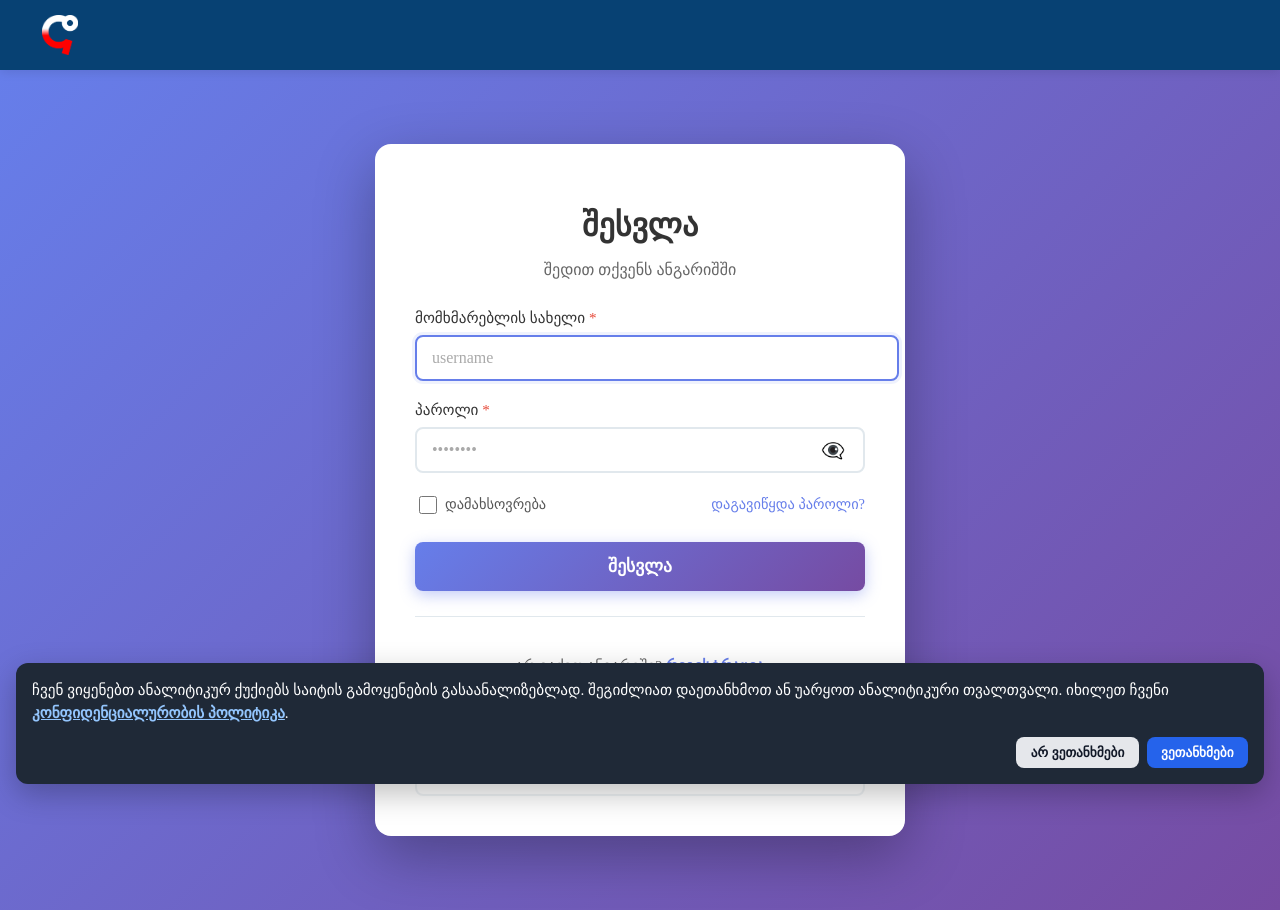
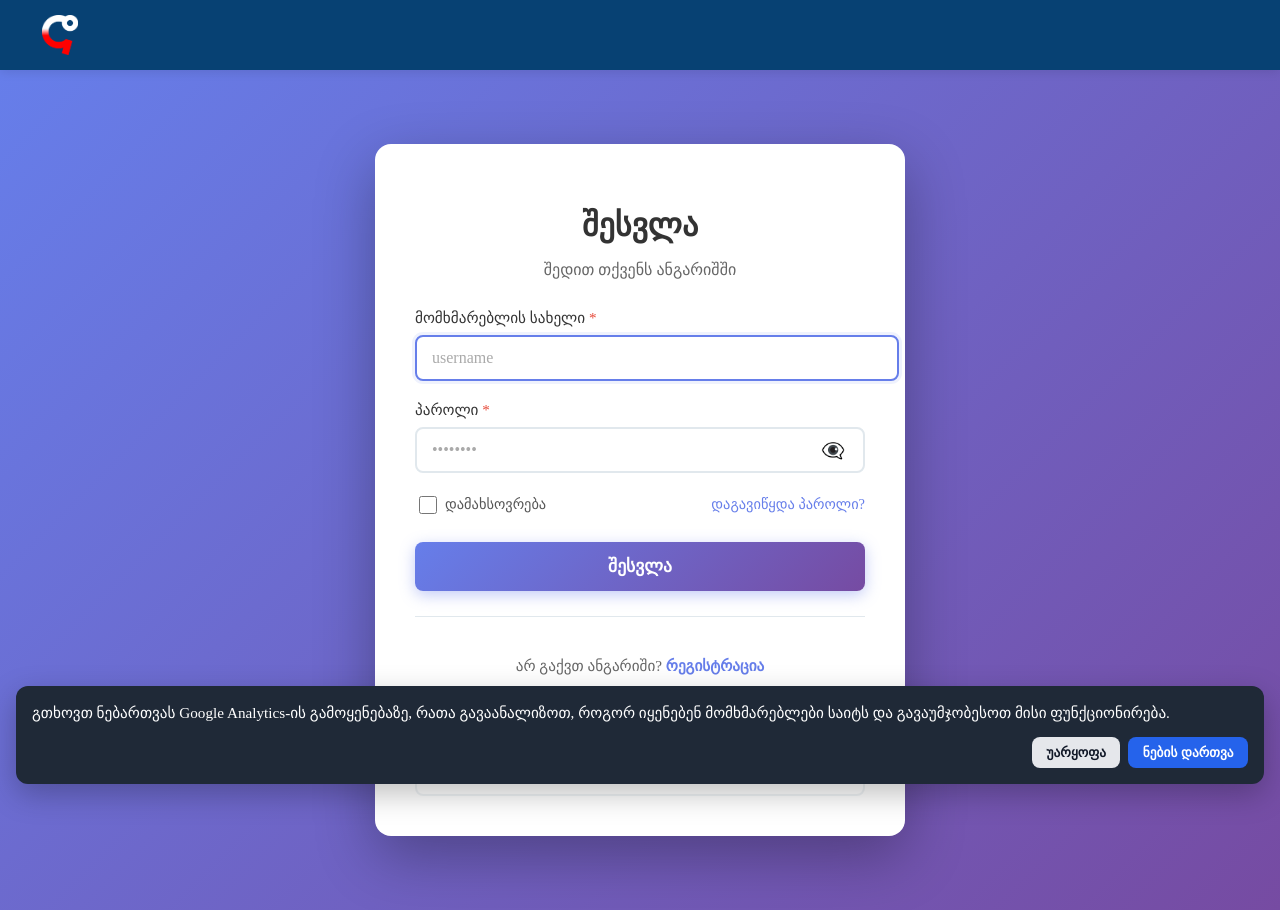
Before and after one commit to shashranluka/dedaena, a React (Create React App) app in the folder frontend/: page /login in a window 1280 px wide. Built offline with nearby package versions, Linux system fonts and the light colour scheme; no server answers.

Commit message:
feat: update cookie consent banner text for improved clarity and user understanding

```diff
--- a/frontend/src/components/CookieConsentBanner/CookieConsentBanner.jsx
+++ b/frontend/src/components/CookieConsentBanner/CookieConsentBanner.jsx
@@ -11,9 +11,11 @@ function CookieConsentBanner({ visible, onAccept, onReject }) {
     <div className="cookie-banner" role="dialog" aria-live="polite" aria-label="ქუქიების თანხმობა">
       <div className="cookie-banner__content">
         <p className="cookie-banner__text">
-          ჩვენ ვიყენებთ ანალიტიკურ ქუქიებს საიტის გამოყენების გასაანალიზებლად. შეგიძლიათ დაეთანხმოთ
+          გთხოვთ ნებართვას Google Analytics-ის გამოყენებაზე, რათა გავაანალიზოთ, როგორ იყენებენ მომხმარებლები საიტს და გავაუმჯობესოთ მისი ფუნქციონირება.
+
+          {/* ჩვენ ვიყენებთ ანალიტიკურ ქუქიებს საიტის გამოყენების გასაანალიზებლად. შეგიძლიათ დაეთანხმოთ
           ან უარყოთ ანალიტიკური თვალთვალი. იხილეთ ჩვენი{' '}
-          <Link to="/privacy">კონფიდენციალურობის პოლიტიკა</Link>.
+          <Link to="/privacy">კონფიდენციალურობის პოლიტიკა</Link>. */}
         </p>
         <div className="cookie-banner__actions">
           <button
@@ -21,14 +23,14 @@ function CookieConsentBanner({ visible, onAccept, onReject }) {
             className="cookie-banner__button cookie-banner__button--secondary"
             onClick={onReject}
           >
-            არ ვეთანხმები
+            უარყოფა
           </button>
           <button
             type="button"
             className="cookie-banner__button cookie-banner__button--primary"
             onClick={onAccept}
           >
-            ვეთანხმები
+            ნების დართვა
           </button>
         </div>
       </div>
```
